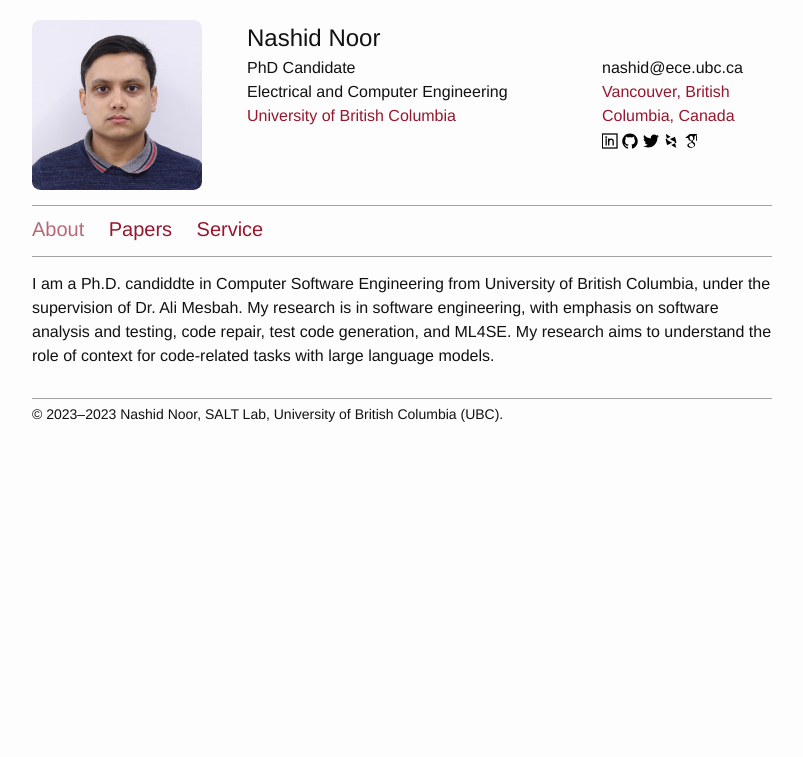
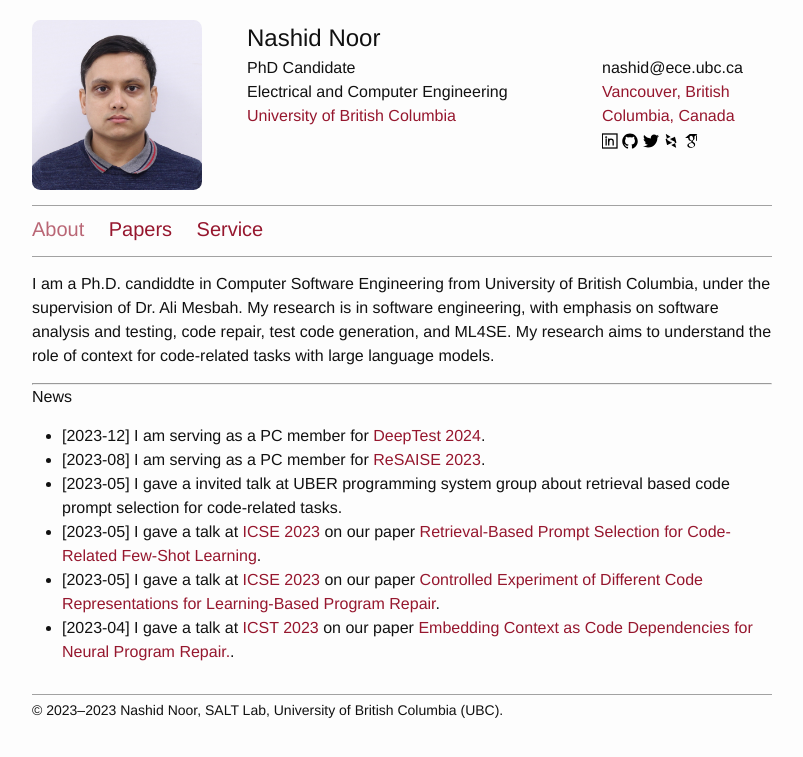
Before and after one commit to nashid/nashid.github.io, a Jekyll site: the page built from index.md, in a window 1280 px wide. Shown: the top 757 px of the page, without its empty margins (238-1041 px from the left). Built offline with Jekyll 4.4.1, drawn with Linux system fonts in a browser that asks for light colours.

Commit message:
add news

```diff
--- a/index.md
+++ b/index.md
@@ -7,3 +7,13 @@ group: about
 I am a Ph.D. candiddte in Computer Software Engineering from University of British Columbia, under the supervision of Dr. Ali Mesbah.
 My research is in software engineering, with emphasis on software analysis and testing, code repair, test code generation, and ML4SE.
 My research aims to understand the role of context for code-related tasks with large language models.
+
+---
+News
+
+- [2023-12] I am serving as a PC member for [DeepTest 2024](https://conf.researchr.org/home/icse-2024/deeptest-2024).
+- [2023-08] I am serving as a PC member for [ReSAISE 2023](https://resaise.github.io/2023/committee.html).
+- [2023-05] I gave a invited talk at UBER programming system group about retrieval based code prompt selection for code-related tasks.
+- [2023-05] I gave a talk at [ICSE 2023](https://conf.researchr.org/home/icse-2023) on our paper [Retrieval-Based Prompt Selection for Code-Related Few-Shot Learning](https://nashid.github.io/resources/papers/cedar-icse23.pdf).
+- [2023-05] I gave a talk at [ICSE 2023](https://conf.researchr.org/home/icse-2023) on our paper [ Controlled Experiment of Different Code Representations for Learning-Based Program Repair](https://nashid.github.io/resources/papers/reptory-emse22.pdf).
+- [2023-04] I gave a talk at [ICST 2023](https://conf.researchr.org/home/icst-2023) on our paper [Embedding Context as Code Dependencies for Neural Program Repair.](https://nashid.github.io/resources/papers/glance-icst23.pdf).
```
